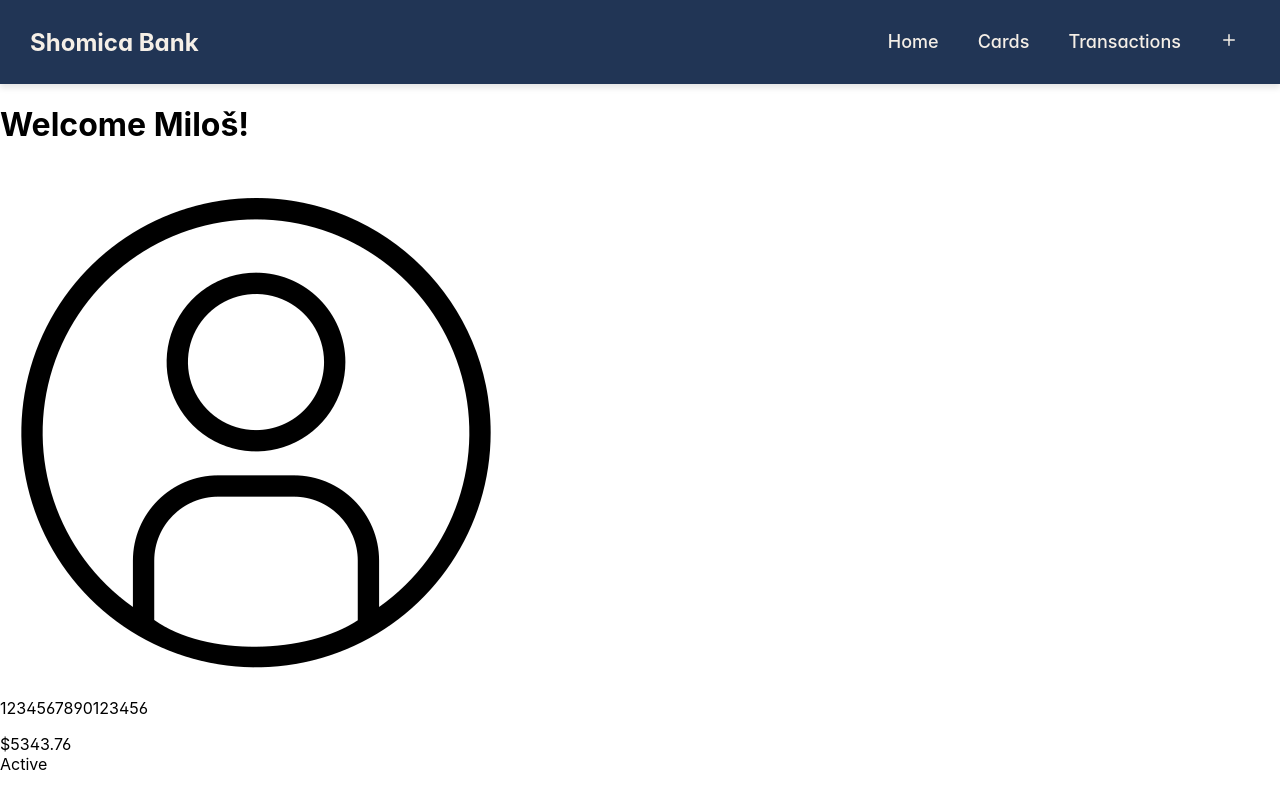
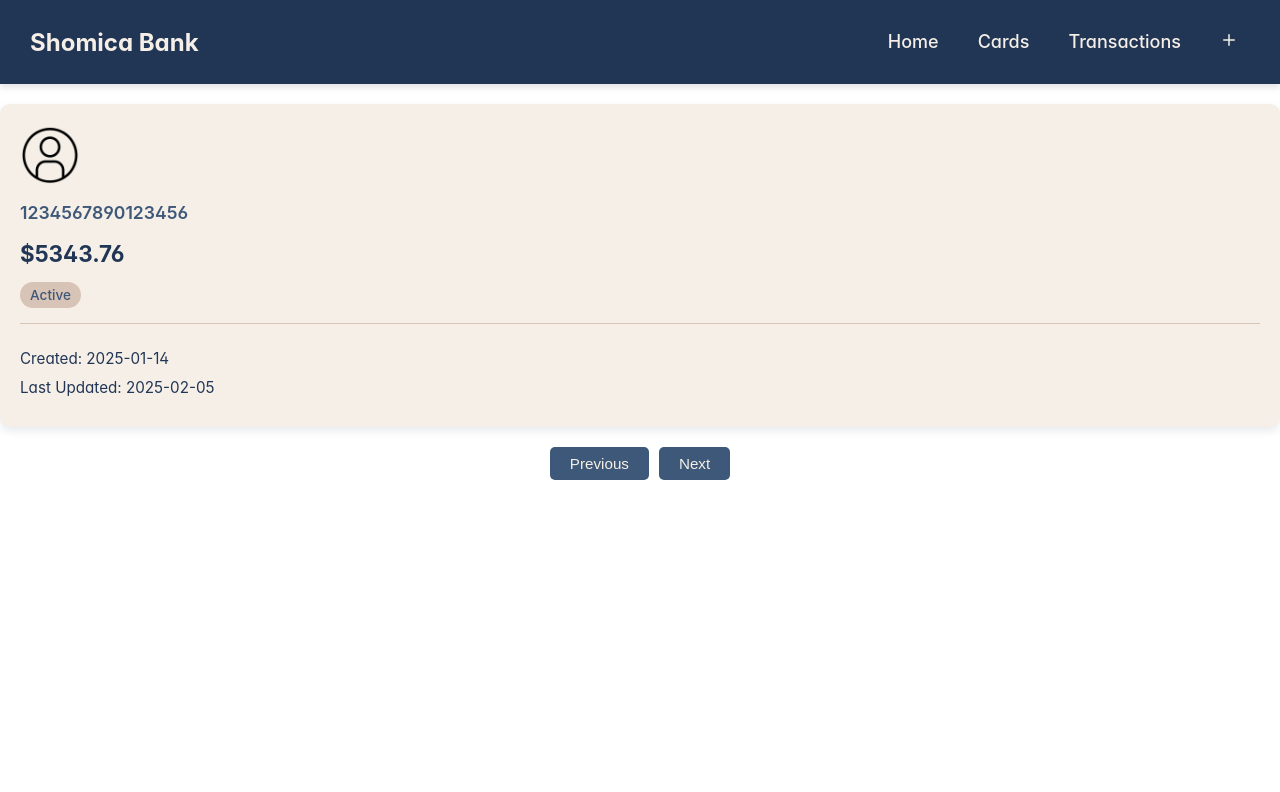
Before and after one commit to elab-development/internet-tehnologije-2024-projekat-prvidomaci_2021_0126, a React (Create React App) app in the folder drugi_domaci/e-banking/: page / in a window 1280 px wide. Shown: the top 792 px of the page. Built offline with nearby package versions, Linux system fonts and the light colour scheme; no server answers.

Commit message:
Sredjivanje racuna i pocetne strane

```diff
--- a/drugi_domaci/e-banking/src/components/Account.jsx
+++ b/drugi_domaci/e-banking/src/components/Account.jsx
@@ -1,5 +1,6 @@
 import React from 'react';
 import accountPic from '../images/account-pic.png';
+import '../style/Account.css'
 
 function Account({ account }) {
   if (!account) {
--- a/drugi_domaci/e-banking/src/pages/Home.js
+++ b/drugi_domaci/e-banking/src/pages/Home.js
@@ -3,23 +3,57 @@ import { Link } from 'react-router-dom';
 import Account from '../components/Account';
 import '../style/Home.css';
 
-function Home({user, accounts}) {
+function Home({ user, accounts }) {
+    const [currentAccount, setCurrentAccount] = useState(accounts.length > 0 ? accounts[0] : null);
+    const [loading, setLoading] = useState(true);
+
+    useEffect(() => {
+      if (accounts && accounts.length > 0) {
+        setCurrentAccount(accounts[0]);
+        setLoading(false);
+      }
+    }, [accounts]);
+
+    const handleNextAccount = () => {
+      if (accounts && accounts.length > 0) {
+        let currentIndex = accounts.findIndex(acc => acc.id === currentAccount.id);
+        let nextIndex = currentIndex + 1
+        if(nextIndex === accounts.length)
+          nextIndex = 0;
+
+        setCurrentAccount(accounts[nextIndex]);
+      }
+    };
+
+    const handlePreviousAccount = () => {
+      if (accounts && accounts.length > 0) {
+        let currentIndex = accounts.findIndex(acc => acc.id === currentAccount.id);
+        let previousIndex = currentIndex - 1
+        if(previousIndex === -1)
+          previousIndex = accounts.length-1;;
+        setCurrentAccount(accounts[previousIndex]);
+      }
+    };
+
+    if (loading) {
+      return <p>Loading accounts...</p>;
+    }
 
     return (
+      <div>
 
-        <div>
-            <h1>Welcome {user.firstName}!</h1>
-        {
-            accounts.map(account => (
-                <Account key={account.id} account={account}/>
-            )
+        {currentAccount ? (
+          <Account account={currentAccount} />
+        ) : (
+          <p>No accounts available.</p>
+        )}
 
-            )
-        }
+        <div className="account-nav-buttons">
+          <button className="account-button" onClick={handlePreviousAccount}>Previous</button>
+          <button className="account-button" onClick={handleNextAccount}>Next</button>
         </div>
-
+      </div>
     );
-
-}
+  }
 
 export default Home
--- /dev/null
+++ b/drugi_domaci/e-banking/src/style/Account.css
@@ -0,0 +1,70 @@
+.account-card {
+    background-color: #F5EFE7;
+    border-radius: 10px;
+    padding: 20px;
+    margin: 20px 0;
+    box-shadow: 0 4px 8px rgba(33, 53, 85, 0.1);
+    transition: transform 0.3s ease, box-shadow 0.3s ease;
+    animation: fadeIn 0.5s ease-in;
+  }
+
+  .account-card:hover {
+    transform: translateY(-3px);
+    box-shadow: 0 6px 12px rgba(33, 53, 85, 0.15);
+  }
+
+  .account-image {
+    height: 60px;
+    width: auto;
+    margin-bottom: 15px;
+    display: block;
+  }
+
+  .account-detail {
+    color: #213555;
+    margin: 10px 0;
+    font-size: 0.95rem;
+  }
+
+  .account-number {
+    font-weight: 600;
+    color: #3E5879;
+    font-size: 1.1rem;
+  }
+
+  .balance-amount {
+    font-size: 1.4rem;
+    color: #213555;
+    font-weight: bold;
+    margin: 15px 0;
+  }
+
+  .status-badge {
+    display: inline-block;
+    padding: 5px 10px;
+    border-radius: 15px;
+    font-size: 0.85rem;
+    font-weight: 500;
+  }
+
+  .status-active {
+    background-color: #D8C4B6;
+    color: #3E5879;
+  }
+
+  .status-inactive {
+    background-color: #F5EFE7;
+    color: #3E5879;
+    border: 1px solid #D8C4B6;
+  }
+
+  .dates-container {
+    margin-top: 15px;
+    padding-top: 15px;
+    border-top: 1px solid #D8C4B6;
+  }
+
+  @keyframes fadeIn {
+    from { opacity: 0; transform: translateY(10px); }
+    to { opacity: 1; transform: translateY(0); }
+  }
```
